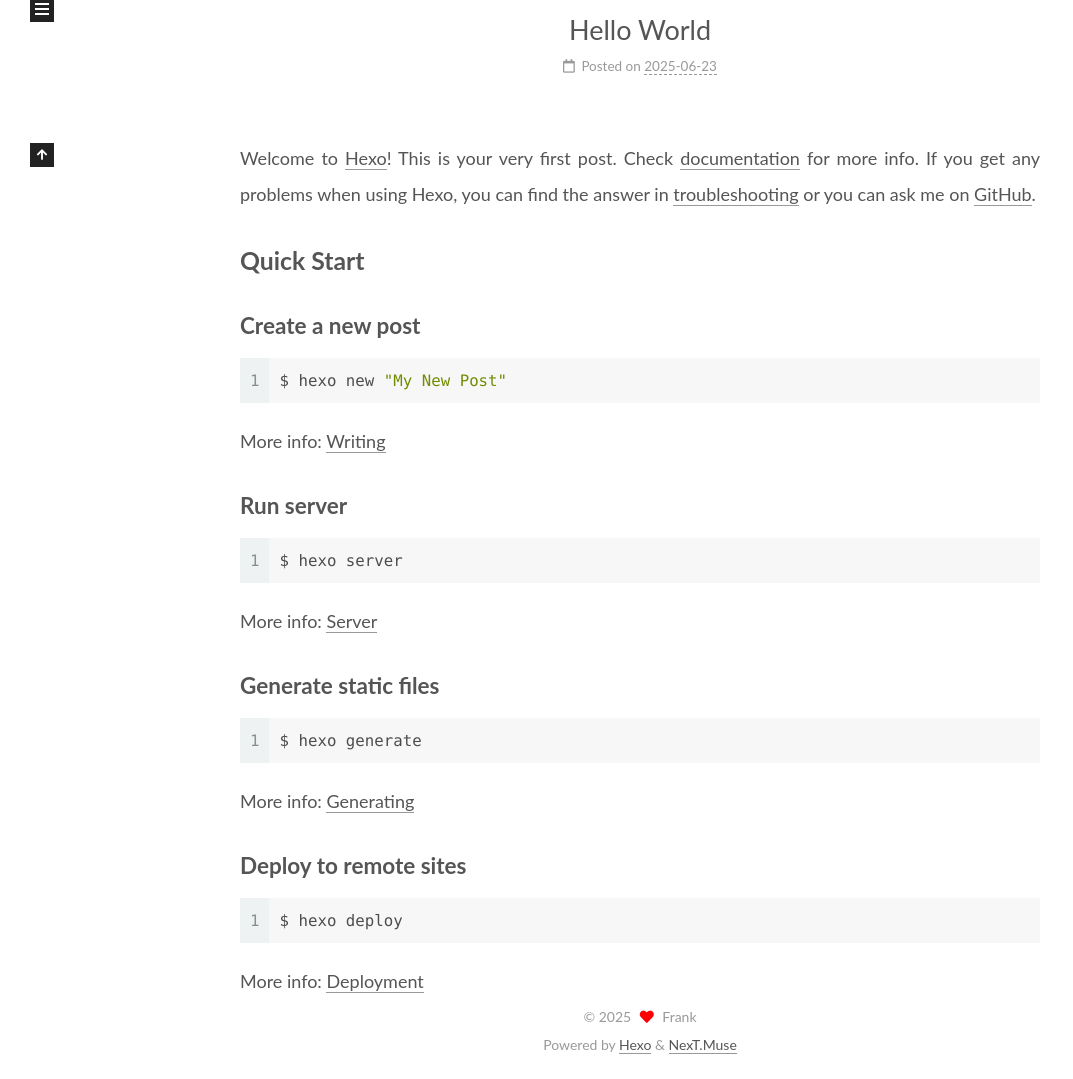
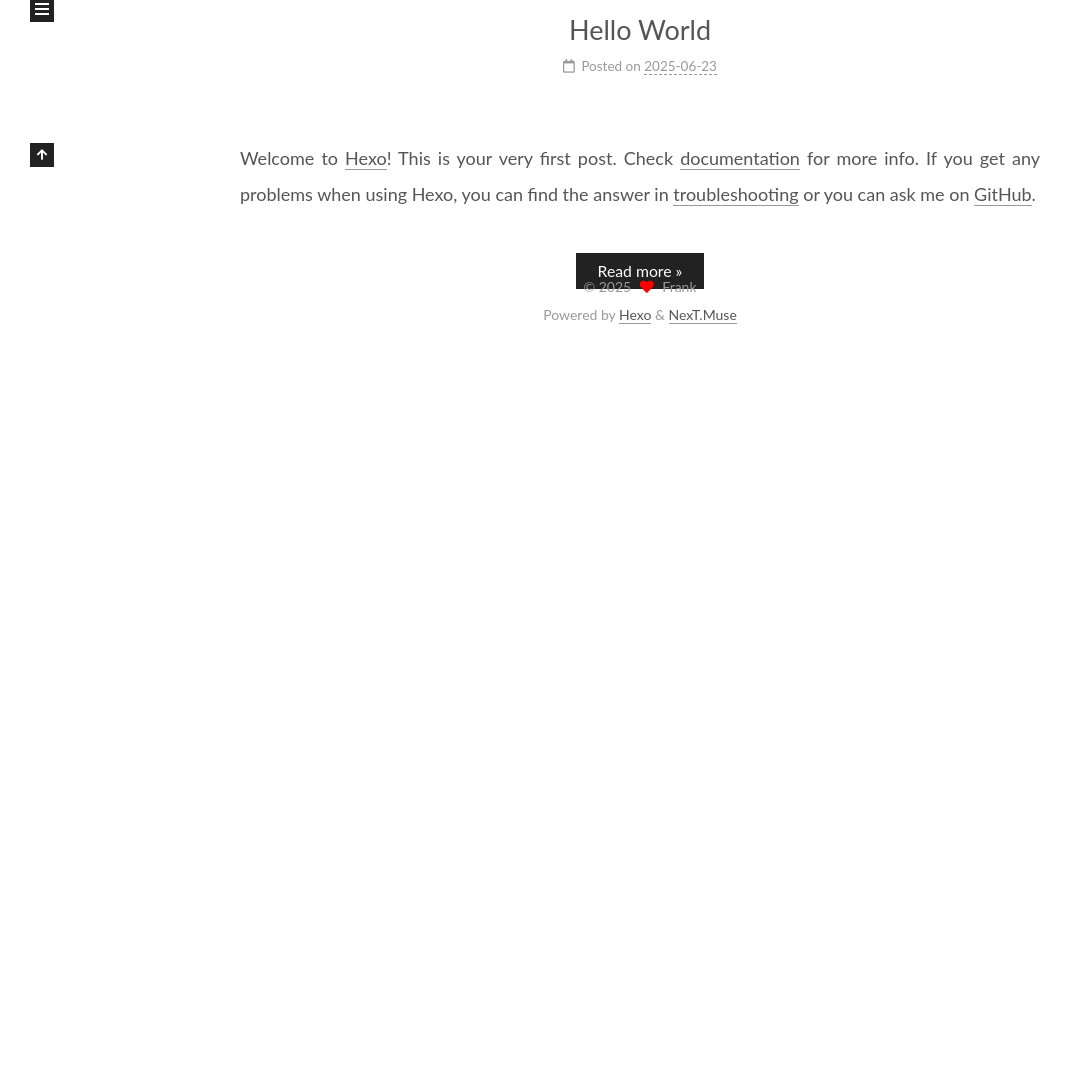
Before and after one commit to Frenkie-ia/Frenkie-ia.github.io, a plain HTML site: page index.html in a window 1280 px wide. Shown: the part 733-1812 px from the top of the page, without its empty margins (0-1073 px from the left). After the commit the page ends 1082 px from the top, so only its background shows below. Drawn offline with Linux system fonts and the light colour scheme.

Commit message:
Site updated: 2025-06-23 11:31:23

```diff
--- a/index.html
+++ b/index.html
@@ -249,7 +249,7 @@
               <span class="post-meta-item-text">Posted on</span>
 
 
-              <time title="Created: 2025-06-23 07:59:50 / Modified: 11:29:24" itemprop="dateCreated datePublished" datetime="2025-06-23T07:59:50+08:00">2025-06-23</time>
+              <time title="Created: 2025-06-23 07:59:50 / Modified: 11:31:01" itemprop="dateCreated datePublished" datetime="2025-06-23T07:59:50+08:00">2025-06-23</time>
             </span>
 
 
@@ -263,20 +263,14 @@
     <div class="post-body" itemprop="articleBody">
 
 
-          <span id="more"></span>
-<p>Welcome to <a target="_blank" rel="noopener" href="https://hexo.io/">Hexo</a>! This is your very first post. Check <a target="_blank" rel="noopener" href="https://hexo.io/docs/">documentation</a> for more info. If you get any problems when using Hexo, you can find the answer in <a target="_blank" rel="noopener" href="https://hexo.io/docs/troubleshooting.html">troubleshooting</a> or you can ask me on <a target="_blank" rel="noopener" href="https://github.com/hexojs/hexo/issues">GitHub</a>.</p>
-<h2 id="Quick-Start"><a href="#Quick-Start" class="headerlink" title="Quick Start"></a>Quick Start</h2><h3 id="Create-a-new-post"><a href="#Create-a-new-post" class="headerlink" title="Create a new post"></a>Create a new post</h3><figure class="highlight bash"><table><tr><td class="gutter"><pre><span class="line">1</span><br></pre></td><td class="code"><pre><span class="line">$ hexo new <span class="string">&quot;My New Post&quot;</span></span><br></pre></td></tr></table></figure>
-
-<p>More info: <a target="_blank" rel="noopener" href="https://hexo.io/docs/writing.html">Writing</a></p>
-<h3 id="Run-server"><a href="#Run-server" class="headerlink" title="Run server"></a>Run server</h3><figure class="highlight bash"><table><tr><td class="gutter"><pre><span class="line">1</span><br></pre></td><td class="code"><pre><span class="line">$ hexo server</span><br></pre></td></tr></table></figure>
-
-<p>More info: <a target="_blank" rel="noopener" href="https://hexo.io/docs/server.html">Server</a></p>
-<h3 id="Generate-static-files"><a href="#Generate-static-files" class="headerlink" title="Generate static files"></a>Generate static files</h3><figure class="highlight bash"><table><tr><td class="gutter"><pre><span class="line">1</span><br></pre></td><td class="code"><pre><span class="line">$ hexo generate</span><br></pre></td></tr></table></figure>
-
-<p>More info: <a target="_blank" rel="noopener" href="https://hexo.io/docs/generating.html">Generating</a></p>
-<h3 id="Deploy-to-remote-sites"><a href="#Deploy-to-remote-sites" class="headerlink" title="Deploy to remote sites"></a>Deploy to remote sites</h3><figure class="highlight bash"><table><tr><td class="gutter"><pre><span class="line">1</span><br></pre></td><td class="code"><pre><span class="line">$ hexo deploy</span><br></pre></td></tr></table></figure>
-
-<p>More info: <a target="_blank" rel="noopener" href="https://hexo.io/docs/one-command-deployment.html">Deployment</a></p>
+          <p>Welcome to <a target="_blank" rel="noopener" href="https://hexo.io/">Hexo</a>! This is your very first post. Check <a target="_blank" rel="noopener" href="https://hexo.io/docs/">documentation</a> for more info. If you get any problems when using Hexo, you can find the answer in <a target="_blank" rel="noopener" href="https://hexo.io/docs/troubleshooting.html">troubleshooting</a> or you can ask me on <a target="_blank" rel="noopener" href="https://github.com/hexojs/hexo/issues">GitHub</a>.</p>
+          <!--noindex-->
+            <div class="post-button">
+              <a class="btn" href="/2025/06/23/hello-world/#more" rel="contents">
+                Read more &raquo;
+              </a>
+            </div>
+          <!--/noindex-->
 
 
     </div>
```
Also changed, not shown: 2025/06/23/hello-world/index.html (+6 -6 lines).
